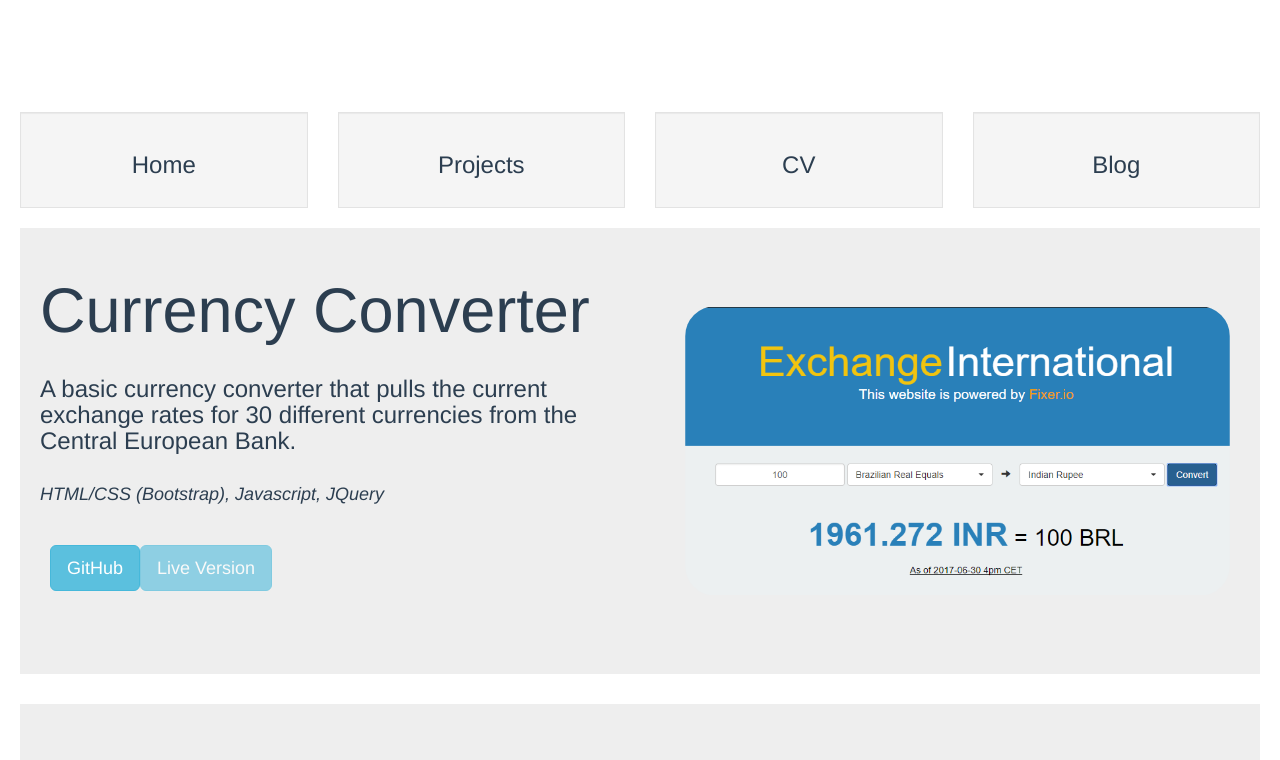
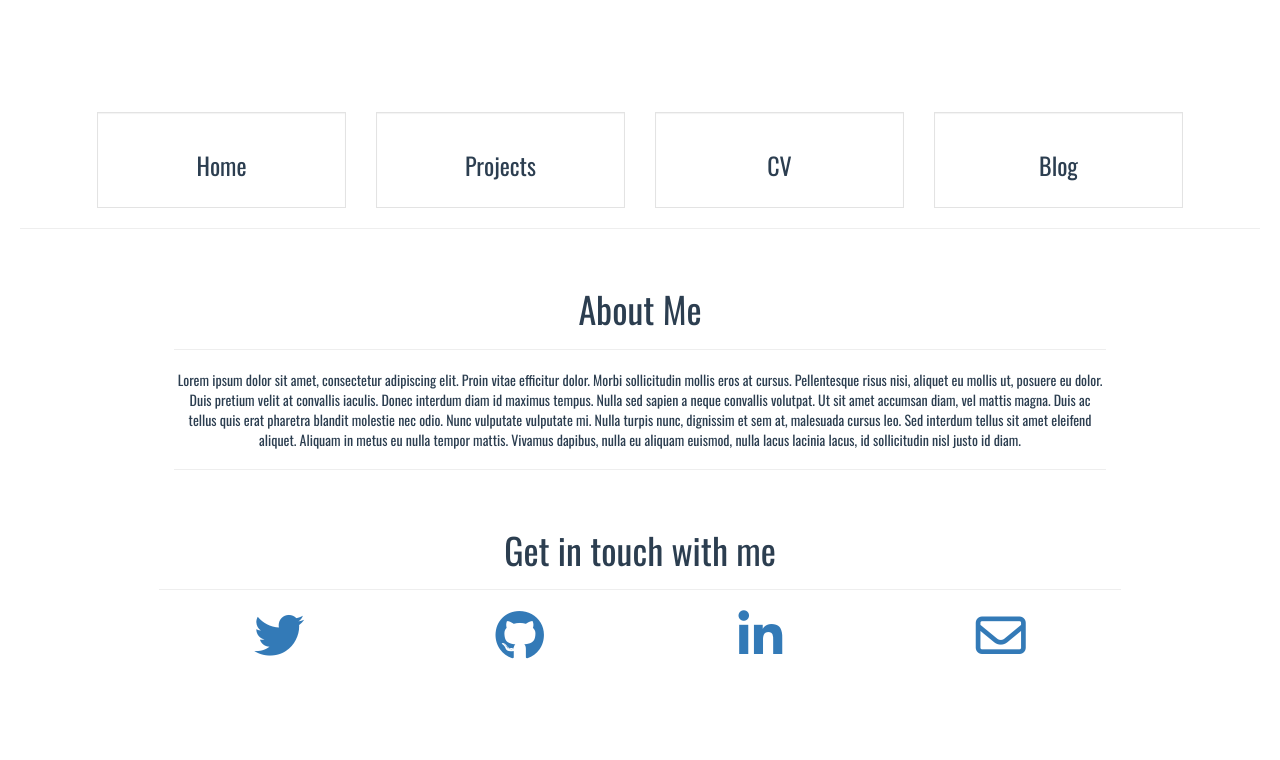
Before and after one commit to Tobytee17/myPortfolio, a Vue app: page / in a window 1280 px wide. Shown: the part 308-1068 px from the top of the page. After the commit the page ends 1038 px from the top, so only its background shows below. Built offline with nearby package versions, Linux system fonts and the light colour scheme.

Commit message:
Added Home component.
I created the Home component which should serve as the landing page for those coming to the website once I have routing working. I also made some changes to the colourscheme, and changed some spacing between elements to make the page look a lot cleaner.

```diff
--- a/index.html
+++ b/index.html
@@ -1,10 +1,14 @@
 <!DOCTYPE html>
 <html>
   <head>
+    <!--Font Awesome CDN (Social Media Icons)-->
+    <script src="https://use.fontawesome.com/c455381b60.js"></script>
+    <!--Bootstrap CSS/JQuery/JS CDN-->
     <link rel="stylesheet" href="https://maxcdn.bootstrapcdn.com/bootstrap/3.3.7/css/bootstrap.min.css">
     <script src="https://ajax.googleapis.com/ajax/libs/jquery/3.2.0/jquery.min.js"></script>
     <script src="https://maxcdn.bootstrapcdn.com/bootstrap/3.3.7/js/bootstrap.min.js"></script>
-    <link href="https://fonts.googleapis.com/css?family=Montserrat" rel="stylesheet">
+    <!--Google Fonts CDN-->
+    <link href="https://fonts.googleapis.com/css?family=Oswald" rel="stylesheet">
     <meta charset="utf-8">
     <title>TobyTee</title>
   </head>
--- a/src/App.vue
+++ b/src/App.vue
@@ -1,19 +1,22 @@
 <template>
   <div id="app">
     <headings></headings>
-    <projects></projects>
+    <!--<projects></projects>-->
+    <home></home>
   </div>
 </template>
 
 <script>
 import Projects from './components/Projects.vue'
 import Headings from './components/Headings.vue'
+import Home from './components/Home.vue'
 
 export default {
   name: 'app',
   components: {
     Headings,
-    Projects
+    Projects,
+    Home
   }
 }
 </script>
@@ -25,10 +28,11 @@ export default {
   -moz-osx-font-smoothing: grayscale;
   text-align: center;
   color: #2c3e50;
-  overflow-x: hidden;
+  overflow: hidden;
+  font-family: 'Oswald', sans-serif;
 }
 body {
   padding:20px;
-  font-family: 'Montserrat', sans-serif;
+
 }
 </style>
--- a/src/components/Headings.vue
+++ b/src/components/Headings.vue
@@ -8,6 +8,7 @@
             </div>
         </div>
     </div>
+    <hr>
   </div>
 </template>
 
@@ -37,7 +38,7 @@ export default {
 <!-- Add "scoped" attribute to limit CSS to this component only -->
 <style scoped>
 
-@media only screen and (max-width : 768px) {
+@media only screen and (max-width : 767px) {
   .well {
     height:50px;
     padding:0px;
@@ -56,5 +57,15 @@ export default {
 
 .well {
   border-radius:0px;
+  background: inherit;
+}
+
+.row {
+  margin: 0% 5% 0% 5%;
+}
+
+hr {
+  padding:0px;
+  margin:0px 0px 20px 0px;
 }
 </style>
--- /dev/null
+++ b/src/components/Home.vue
@@ -0,0 +1,75 @@
+<template>
+  <div class="home">
+    <div class="row container-fluid">
+        <div class="col-lg-12" v-for="title in about">
+            <div class="page-header">
+                <h1 v-text="title.title"></h1>
+                <hr>
+                <p v-text="title.content"></p>
+                <!--<i class="fa fa-twitter" aria-hidden="true"></i>-->
+            </div>
+        </div>
+    </div>
+    <div class ="row container-fluid">
+        <div class="page-header">
+            <h1 v-text="contactMe"></h1>
+        </div>
+        <div class="col-lg-3" v-for="platform in socialMedia">
+            <a v-bind:href="platform.link"><i v-bind:class="platform.source"></i></a>
+        </div>
+    </div>
+  </div>
+</template>
+
+<script>
+export default {
+  name: 'home',
+  data () {
+    return {
+        about:
+        [
+            {title: "About Me", content: "Lorem ipsum dolor sit amet, consectetur adipiscing elit. Proin vitae efficitur dolor. Morbi sollicitudin mollis eros at cursus. Pellentesque risus nisi, aliquet eu mollis ut, posuere eu dolor. Duis pretium velit at convallis iaculis. Donec interdum diam id maximus tempus. Nulla sed sapien a neque convallis volutpat. Ut sit amet accumsan diam, vel mattis magna. Duis ac tellus quis erat pharetra blandit molestie nec odio. Nunc vulputate vulputate mi. Nulla turpis nunc, dignissim et sem at, malesuada cursus leo. Sed interdum tellus sit amet eleifend aliquet. Aliquam in metus eu nulla tempor mattis. Vivamus dapibus, nulla eu aliquam euismod, nulla lacus lacinia lacus, id sollicitudin nisl justo id diam."},
+        ],
+        socialMedia:
+        [
+            {platform: "Twitter", source: "fa fa-twitter", link: "https://twitter.com/TobyTee17" },
+            {platform: "GitHub", source: "fa fa-github", link: "https://github.com/Tobytee17"},
+            {platform: "LinkedIn", source: "fa fa-linkedin", link: "https://www.linkedin.com/in/toby-tee-27aaa5108/"},
+            {platform: "Email", source: "fa fa-envelope-o", link: "mailto:tobytee17@gmail.com"},
+        ],
+        contactMe: "Get in touch with me"
+    }
+  },
+  methods: {
+
+  },
+  computed: {
+
+  },
+}
+</script>
+
+<!-- Add "scoped" attribute to limit CSS to this component only -->
+<style scoped>
+h1 {
+    padding-bottom: 0px;
+}
+
+i {
+    font-size: 50px;
+    padding-bottom: 50px;
+}
+
+i:hover {
+    transform: scale(1.1);
+}
+
+.container-fluid {
+    margin: 0% 10% 0% 10%;
+}
+
+.page-header {
+    text-align: center;
+}
+
+</style>
--- a/src/components/Projects.vue
+++ b/src/components/Projects.vue
@@ -61,22 +61,28 @@ h4 {
   font-style:italic;
 }
 .jumbotron  {
-  border-radius:0px;
+  border: 1px #e3e3e3 solid;
+  margin: 2% 6% 2% 6%;
+  background: inherit;
 }
 .col-lg-6 {
   text-align:left;
 }
 .btn {
   display:inline;
-  margin-top:30px;
+  margin: 30px 0px 20px 0px;
 }
 #gitButton {
   margin-left:30px;
 }
 .img-responsive {
   padding:5%;
-  border-radius:60px;
   max-height:500px;
+  border: 2px #e3e3e3 solid;
+}
+
+img {
+    border: 2px #e3e3e3 solid;
 }
 
 </style>
```
